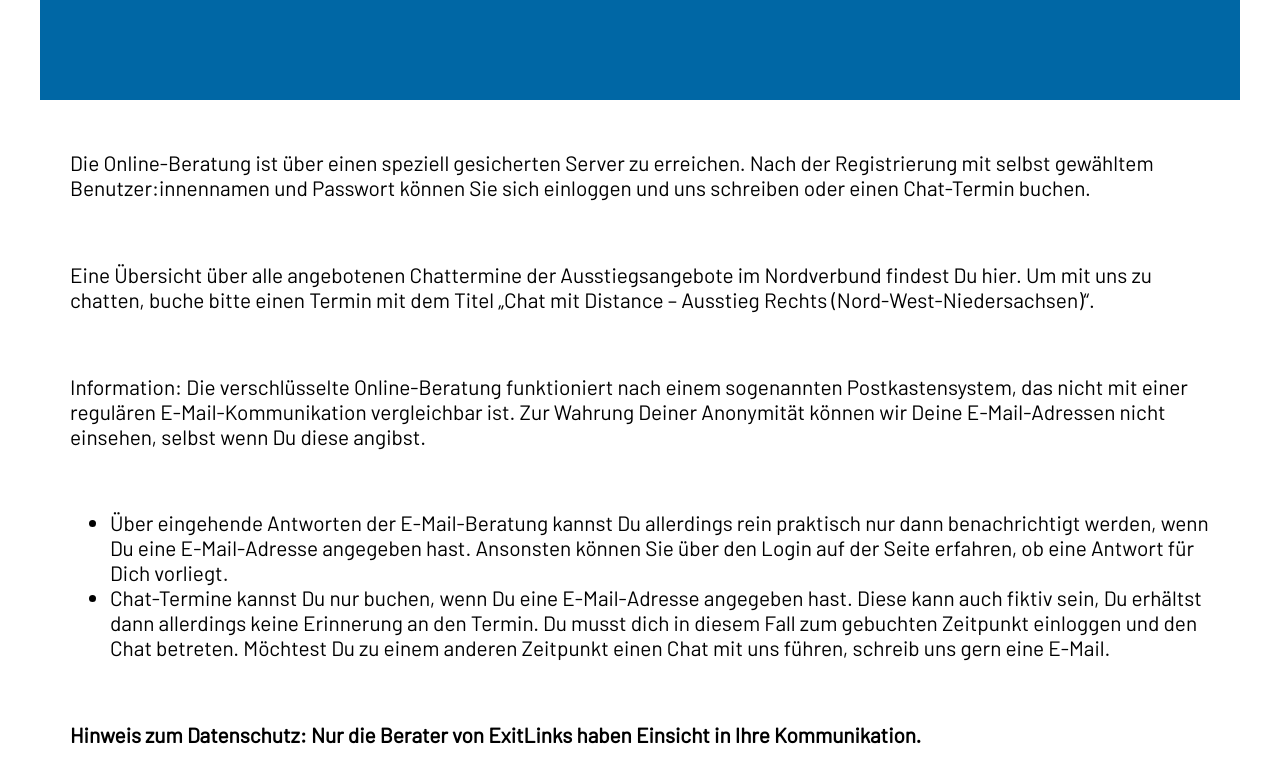
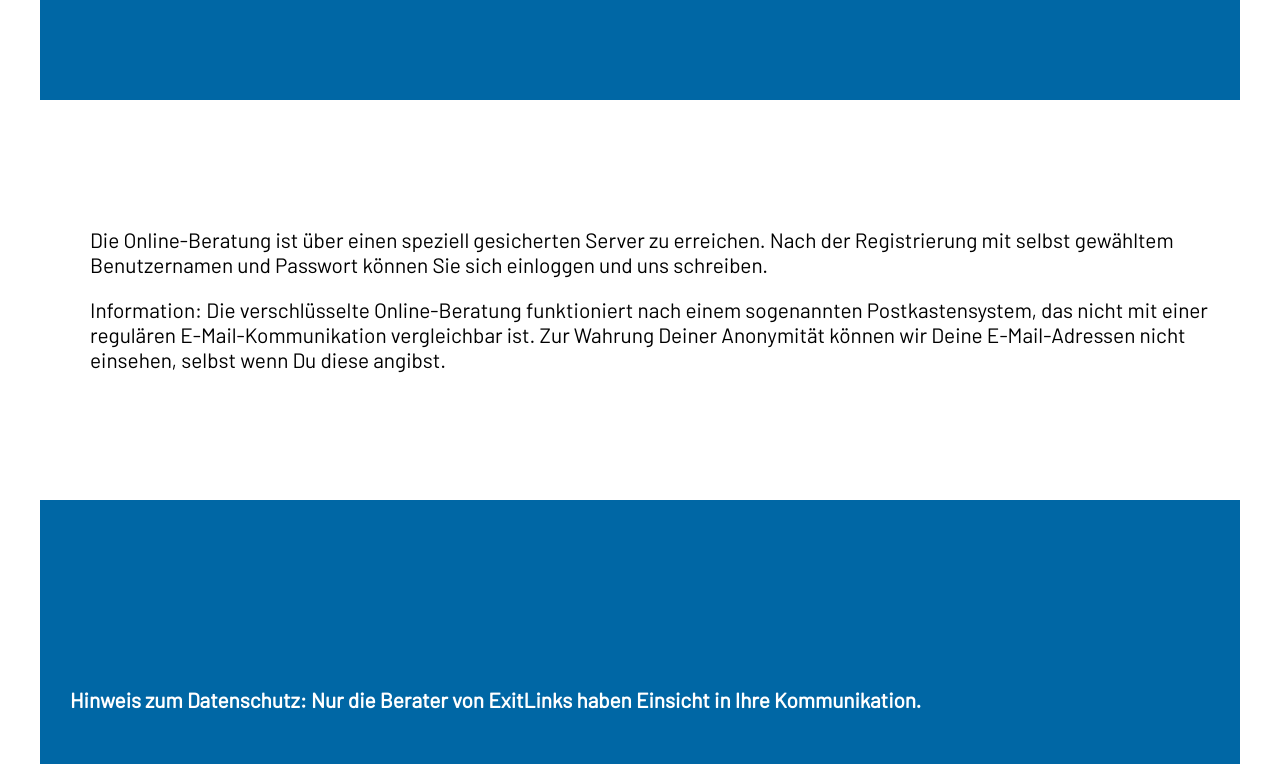
Before and after one commit to BenexTheHedgehog/ausstieg_links, a Next.js app: page /beratung in a window 1280 px wide. Shown: the part 476-1240 px from the top of the page. Built offline with nearby package versions, Linux system fonts and the light colour scheme; a web font is replaced by a local one.

Commit message:
change on Beratung

```diff
--- a/pages/beratung/index.tsx
+++ b/pages/beratung/index.tsx
@@ -12,30 +12,21 @@ export default function _() {
                 <br />
                 <p className={styles.header}>Per <Link href="/">Kontaktformular</Link></p>
             </InformationBlock>
-            <div className={styles.helpBlock + ' row'}>
-                <p>
-                    Die Online-Beratung ist über einen speziell gesicherten Server zu erreichen. Nach der Registrierung mit selbst gewähltem Benutzer:innennamen und Passwort können Sie sich einloggen und uns schreiben oder einen Chat-Termin buchen.
+
+            <InformationBlock imageRight={false} image='' width="0px">
+            <p>
+                    Die Online-Beratung ist über einen speziell gesicherten Server zu erreichen. Nach der Registrierung mit selbst gewähltem Benutzernamen und Passwort können Sie sich einloggen und uns schreiben.
                 </p>
                 <p>
-                    Eine Übersicht über alle angebotenen Chattermine der Ausstiegsangebote im Nordverbund findest Du hier. Um mit uns zu chatten, buche bitte einen Termin mit dem Titel „Chat mit Distance – Ausstieg Rechts (Nord-West-Niedersachsen)“.
+                    Information: Die verschlüsselte Online-Beratung funktioniert nach einem sogenannten Postkastensystem, das nicht mit einer regulären E-Mail-Kommunikation vergleichbar ist. Zur Wahrung Deiner Anonymität können wir Deine E-Mail-Adressen nicht einsehen, selbst wenn Du diese angibst.
                 </p>
-                <p>
-                    Information: Die verschlüsselte Online-Beratung funktioniert nach einem sogenannten Postkastensystem, das nicht mit einer regulären E-Mail-Kommunikation vergleichbar ist.
-                    Zur Wahrung Deiner Anonymität können wir Deine E-Mail-Adressen nicht einsehen, selbst wenn Du diese angibst.
-                </p>
-                <ul>
-                    <li>
-                        Über eingehende Antworten der E-Mail-Beratung kannst Du allerdings rein praktisch nur dann benachrichtigt werden, wenn Du eine E-Mail-Adresse angegeben hast. Ansonsten können Sie über den Login auf der Seite erfahren, ob eine Antwort für Dich vorliegt.
-                    </li>
-                    <li>
-                        Chat-Termine kannst Du nur buchen, wenn Du eine E-Mail-Adresse angegeben hast. Diese kann auch fiktiv sein, Du erhältst dann allerdings keine Erinnerung an den Termin. Du musst dich in diesem Fall zum gebuchten Zeitpunkt einloggen und den Chat betreten.
-                        Möchtest Du zu einem anderen Zeitpunkt einen Chat mit uns führen, schreib uns gern eine E-Mail.
-                    </li>
-                </ul>
-                <p>
+            </InformationBlock>
+            <InformationBlock imageRight={true}>
+            <p>
                     <strong>Hinweis zum Datenschutz: Nur die Berater von ExitLinks haben Einsicht in Ihre Kommunikation.</strong>
                 </p>
-            </div>
+            </InformationBlock>
+
         </div>
     )
 }
```
